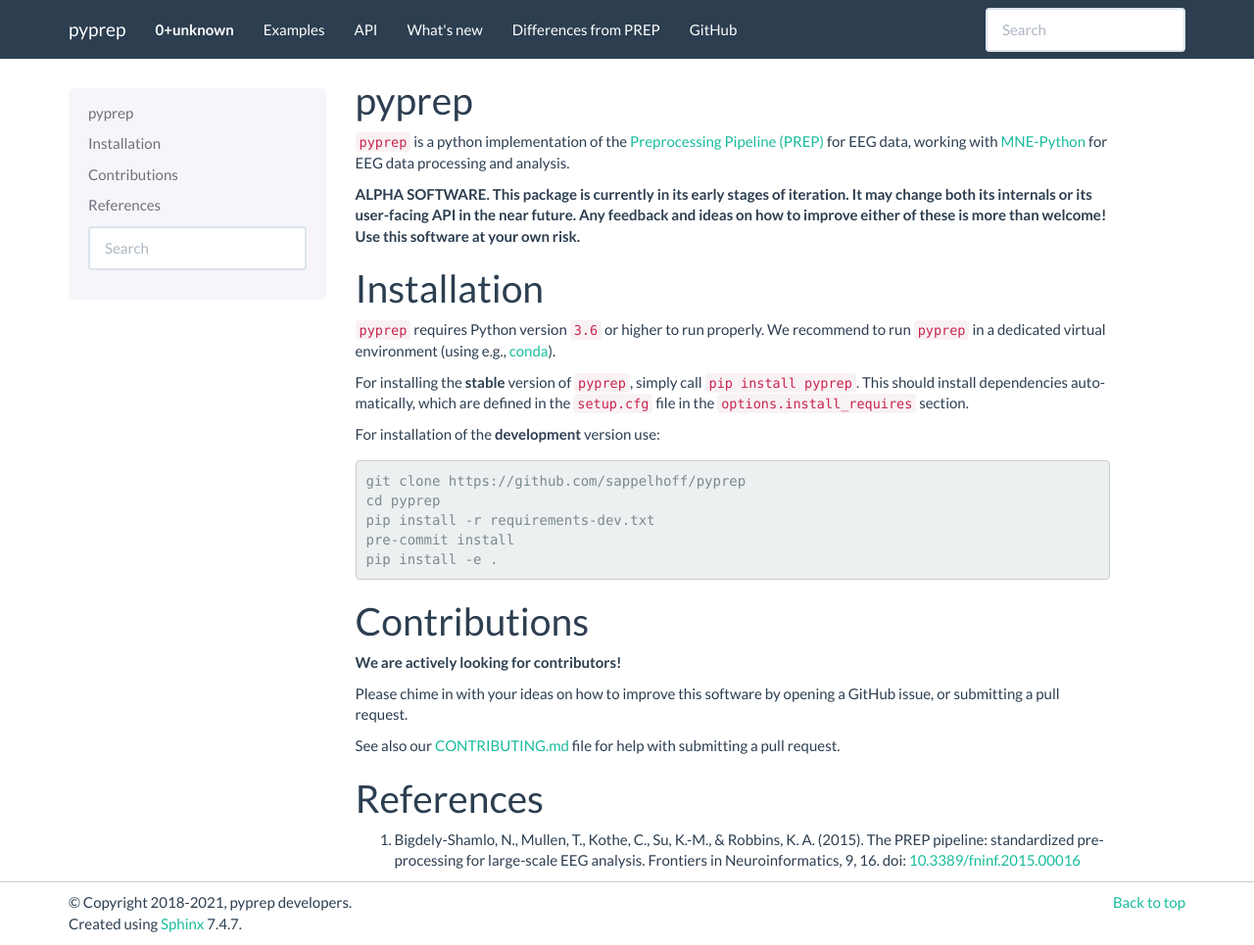
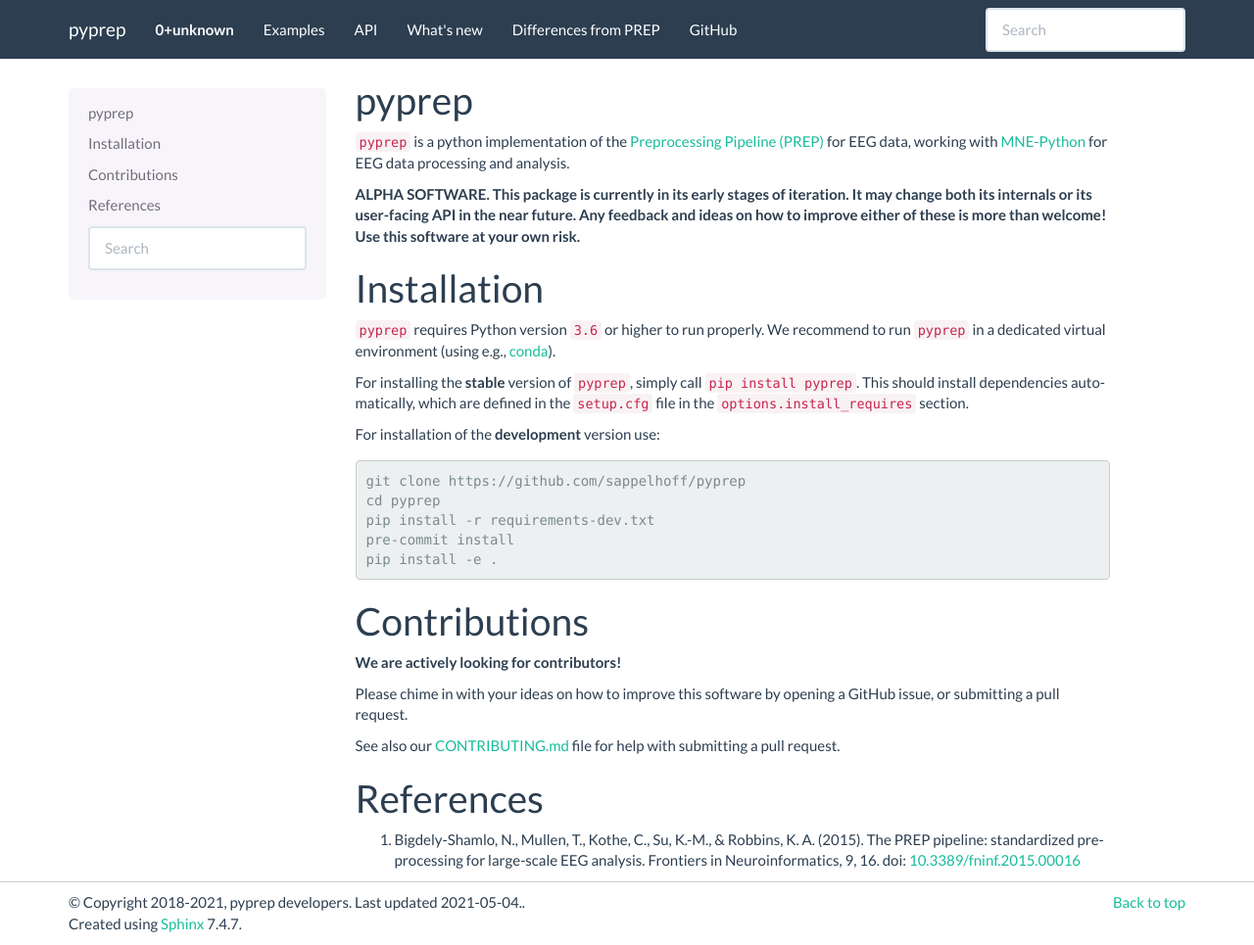
Before and after one commit to sappelhoff/pyprep, a Sphinx documentation site: the page built from docs/index.rst, in a window 1280 px wide and 965 px high. Shown: the whole window at 98% size. Built offline with Sphinx 7.4.7, drawn with Linux system fonts in a browser that asks for light colours.

Commit message:
update copyright year

```diff
--- a/docs/conf.py
+++ b/docs/conf.py
@@ -17,7 +17,8 @@
 
 # -- Project information -----------------------------------------------------
 project = "pyprep"
-copyright = "2018-{}, pyprep developers".format(date.today().year)
+today = date.today()
+copyright = f"2018-{today.year}, pyprep developers. Last updated {today.isoformat()}."
 author = "pyprep developers"
 
 # The short X.Y version
```
Also changed, not shown: 1 other file.
